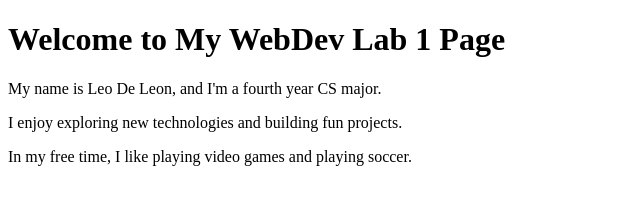
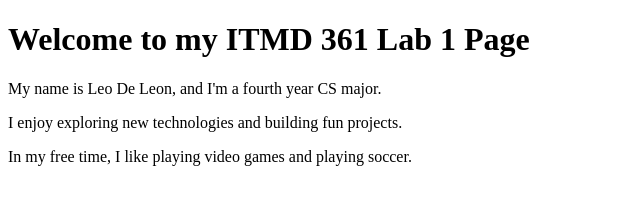
Before and after one commit to ljdeleon2/webdev_lab1, a plain HTML site: page index.html in a window 1280 px wide. Shown: the whole page, without its empty margins (0-640 px from the left). Drawn offline with Linux system fonts and the light colour scheme.

Commit message:
Changed intro for more clarification.

```diff
--- a/index.html
+++ b/index.html
@@ -6,7 +6,7 @@
     <title>WebDev Lab 1</title>
 </head>
 <body>
-    <h1>Welcome to My WebDev Lab 1 Page</h1>
+    <h1>Welcome to my ITMD 361 Lab 1 Page</h1>
     <p>My name is Leo De Leon, and I'm a fourth year CS major.</p>
     <p>I enjoy exploring new technologies and building fun projects.</p>
     <p>In my free time, I like playing video games and playing soccer.</p>
```
